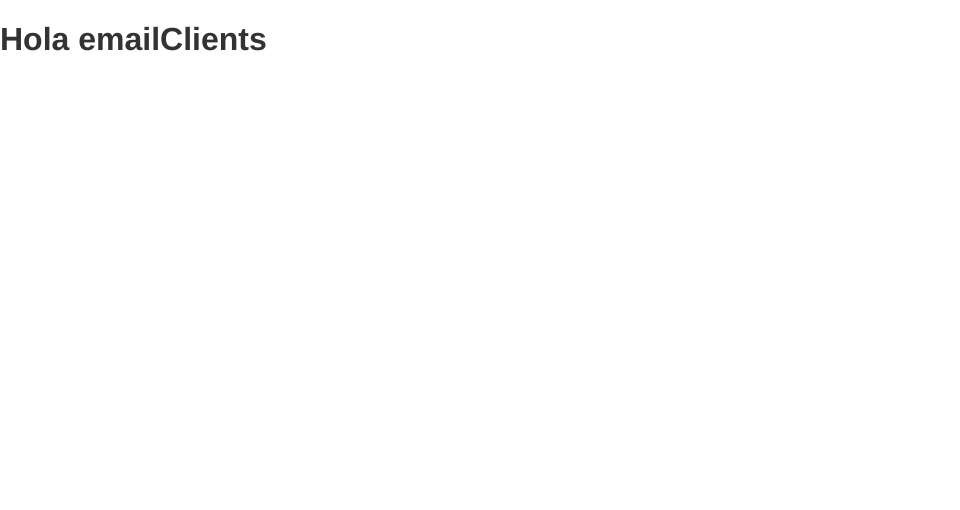
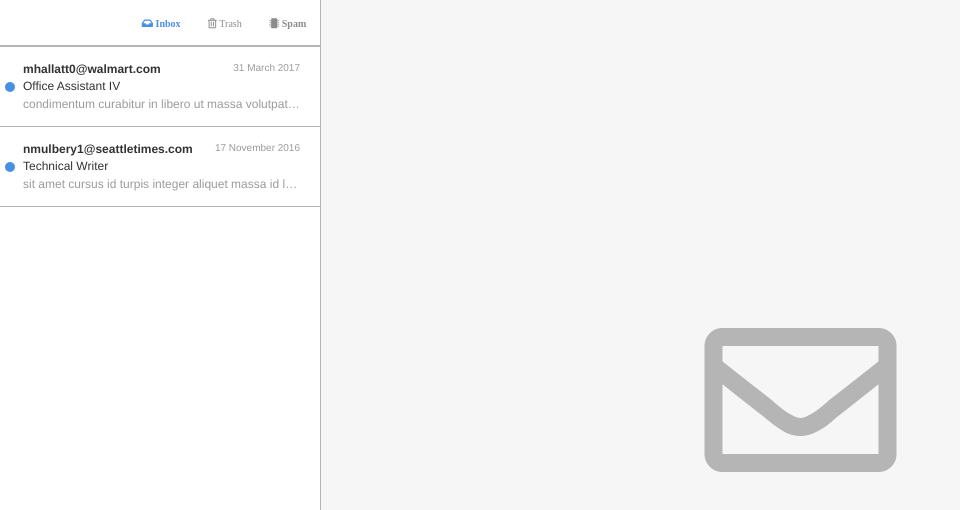
Before and after one commit to luizkra/emailClient, a React (Create React App) app: page / in a window 1280 px wide. Shown: the top 510 px of the page, without its empty margins (0-960 px from the left). Built offline with nearby package versions, Linux system fonts and the light colour scheme.

Commit message:
Return code to launch the webapp in App.js

```diff
--- a/src/App.js
+++ b/src/App.js
@@ -27,8 +27,13 @@ class App extends Component {
 
   render() {
     return (
-      <div>
-      <h1>Hola emailClients</h1>
+      <div className="App-container">
+        <div className="App-left-side">
+          <EmailList />
+        </div>
+        <div className="App-right-side">
+          <Content />
+        </div>
       </div>
     );
   }
```
